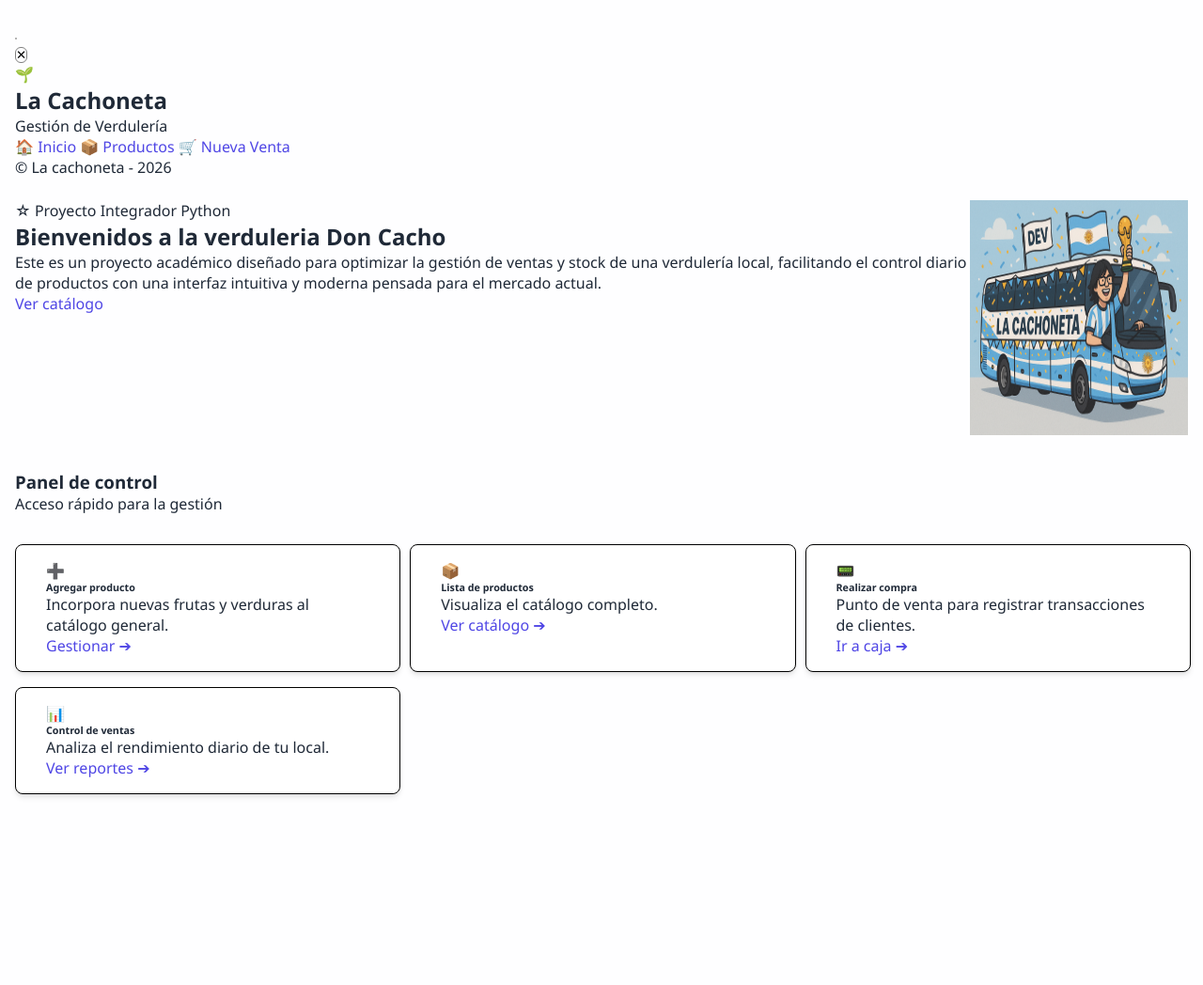
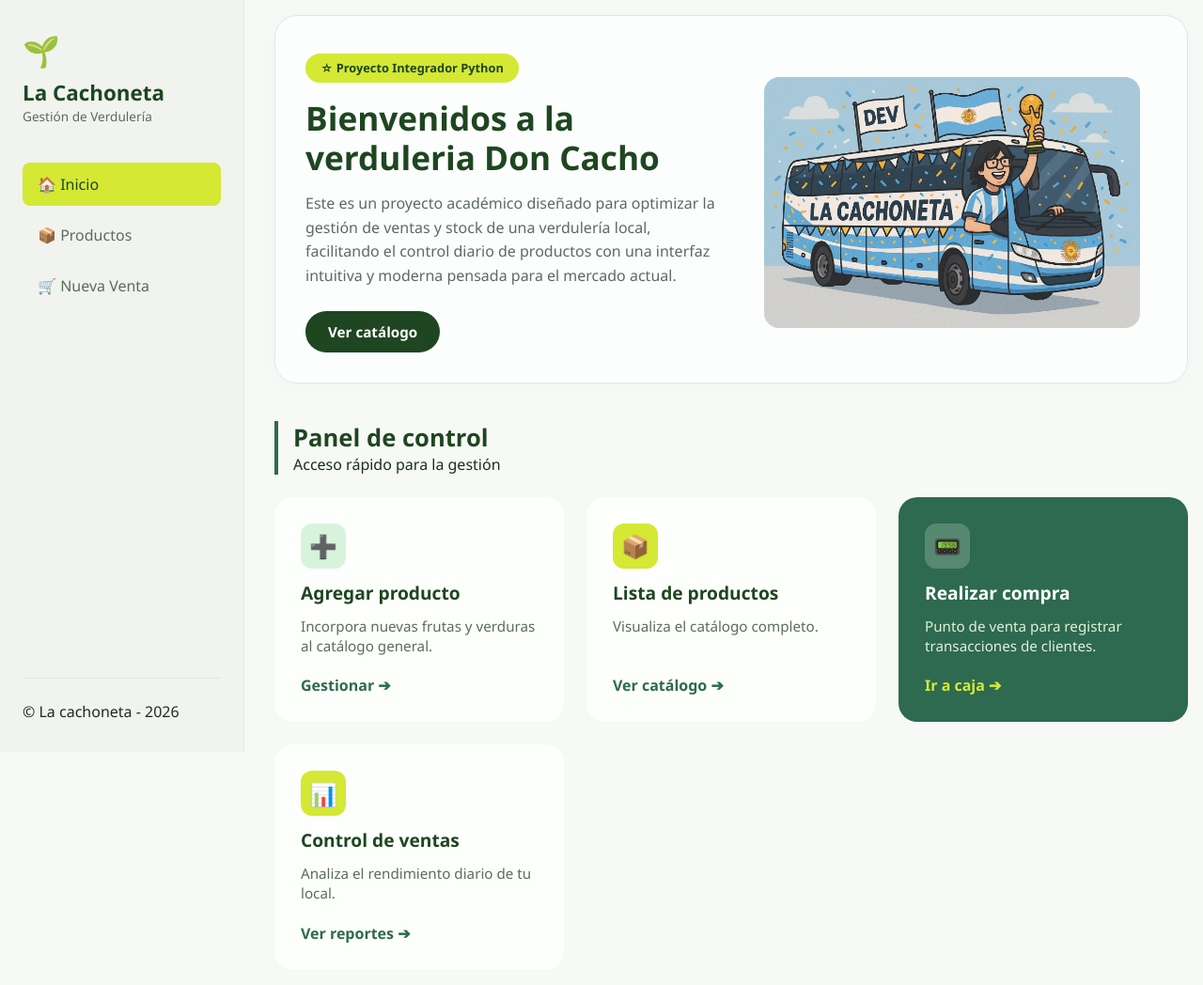
Before and after one commit to HotCode2025/la-cachoneta-tercer-semestre, a Flask app: page / in a window 1280 px wide. Shown: the whole page at 94% size. Before the commit the page ends 848 px from the top, so only its background shows below. Run offline with Flask 3, Linux system fonts and the light colour scheme; data that the repository does not hold is empty.

Commit message:
agrega estilos generales

```diff
--- a/Programacion III/Python/ProyectoIntegrador/static/css/style.css
+++ b/Programacion III/Python/ProyectoIntegrador/static/css/style.css
@@ -1,15 +1,21 @@
 /* static/css/style.css */
 
+/* --- PALETA DE COLORES MODERNA --- */
 :root {
-  --primary-color: #4f46e5; /* Azul moderno */
-  --primary-hover: #4338ca;
-  --danger-color: #ef4444; /* Rojo para alertas/eliminar */
-  --danger-bg: #fef2f2;
-  --text-main: #1f2937;
-  --text-muted: #6b7280;
-  --bg-body: #fefeff;
-  --bg-card: #ffffff;
-  --border-color: #e5e7eb;
+  --bg-app: #f7f9f6; /* Fondo general de la aplicación */
+  --bg-card: #ffffff; /* Fondo de tarjetas blancas */
+  --bg-card-flat: #fdfffc; /* Gris/verde muy claro plano */
+
+  --primary-dark: #1e4620; /* Verde oscuro institucional */
+  --primary-brand: #2d6a4f; /* Verde para botones principales */
+  --accent-yellow: #d8f3dc; /* Fondo verde claro / amarillo pastel */
+  --accent-bright: #d4e834; /* Verde/Amarillo lima brillante de los botones */
+
+  --text-main: #1b2e22; /* Texto oscuro con tinte verde */
+  --text-muted: #5c6b60; /* Texto secundario suave */
+  --border-color: #e2e8e4; /* Bordes sutiles modernos */
+
+  --sidebar-width: 260px;
 }
 
 * {
@@ -24,315 +30,443 @@ body {
     system-ui,
     -apple-system,
     sans-serif;
-  background-color: var(--bg-body);
+  background-color: var(--bg-app);
   color: var(--text-main);
-  margin: 0;
-  padding: 1.5rem 1rem;
+  min-height: 100vh;
 }
 
-.container {
-  max-width: 900px;
+/* --- DISPOSICIÓN GLOBAL (LAYOUT) --- */
+.app-layout {
+  display: flex;
+  flex-direction: column;
+  min-height: 100vh;
+}
+
+.main-wrapper {
+  display: flex;
+  flex-direction: column;
+  flex: 1;
+  width: 100%;
+  padding: 1rem;
+}
+
+.content-body {
+  flex: 1;
+  width: 100%;
+  max-width: 1200px;
   margin: 0 auto;
 }
 
-/* Header */
-
-header {
-  border: 1px solid black;
+/* --- BARRA LATERAL (SIDEBAR) --- */
+.sidebar {
+  background-color: #f1f3ef;
+  border-right: 1px solid var(--border-color);
+  width: var(--sidebar-width);
+  position: fixed;
+  top: 0;
+  left: -260px;
+  bottom: 0;
+  z-index: 999;
   display: flex;
   flex-direction: column;
-  justify-content: center;
-  align-items: center;
-
-  h1 {
-    font-size: 2.5rem;
-  }
-
-  p {
-    padding-bottom: 1rem;
-    color: #797b7c80;
-  }
+  padding: 2rem 1.5rem;
+  transition: left 0.3s ease;
 }
 
-/* Section principal Hero */
-section {
-  padding: 1rem 0;
-  display: flex;
-  flex-direction: column-reverse;
+.sidebar.open {
+  left: 0;
 }
 
-.info-section {
-  border: 1px solid black;
-  padding: 1rem 0;
+.sidebar-brand {
+  margin-bottom: 2.5rem;
+}
+.brand-icon {
+  font-size: 2rem;
+  margin-bottom: 0.5rem;
+}
+.sidebar-brand h2 {
+  font-size: 1.4rem;
+  color: var(--primary-dark);
+}
+.sidebar-brand p {
+  font-size: 0.85rem;
+  color: var(--text-muted);
+}
 
-  h3 {
-    font-size: 1.7rem;
-    padding-bottom: 0.5rem;
-    text-align: center;
-  }
+.sidebar-menu {
+  display: flex;
+  flex-direction: column;
+  gap: 0.5rem;
+  flex: 1;
+}
 
-  p {
-    text-align: justify;
-    padding: 0 1.5rem;
-  }
+.close-sidebar-btn {
+  position: absolute;
+  top: 1rem;
+  right: 1rem;
+  width: 36px;
+  height: 36px;
+  border: none;
+  border-radius: 50%;
+  background: white;
+  color: var(--primary-dark);
+  font-size: 1.2rem;
+  font-weight: bold;
+  cursor: pointer;
+  display: flex;
+  align-items: center;
+  justify-content: center;
+
+  box-shadow: 0 2px 8px rgba(0,0,0,.1);
+}
+
+.close-sidebar-btn:hover {
+  transform: scale(1.05);
+}
+
+.overlay {
+  position: fixed;
+  inset: 0;
+  background: rgba(0,0,0,.45);
+  opacity: 0;
+  visibility: hidden;
+  transition: all .3s ease;
+  z-index: 998;
+}
+
+.overlay.show {
+  opacity: 1;
+  visibility: visible;
+}
+
+.menu-item {
+  display: flex;
+  align-items: center;
+  padding: 0.75rem 1rem;
+  color: var(--text-muted);
+  text-decoration: none;
+  font-weight: 500;
+  border-radius: 0.5rem;
+  transition: all 0.2s ease;
+}
+
+.menu-item:hover,
+.menu-item.active {
+  background-color: var(--accent-bright);
+  color: var(--primary-dark);
+}
+
+.sidebar-footer {
+  border-top: 1px solid var(--border-color);
+  padding-top: 1.5rem;
+}
+
+/* --- MENÚ HAMBURGUESA --- */
+.hamburger-btn {
+  position: fixed;
+  top: 1rem;
+  left: 1rem;
+  z-index: 1000;
+  display: flex;
+  flex-direction: column;
+  gap: 3px;
+  cursor: pointer;
+  padding: 0.5rem;
+  background: white;
+  border-radius: 0.5rem;
+  border: 1px solid var(--border-color);
+  box-shadow: 0 2px 5px rgba(0, 0, 0, 0.1);
+}
+
+.hamburger-btn span {
+  width: 22px;
+  height: 3px;
+  background-color: var(--primary-dark);
+  border-radius: 2px;
+}
+
+.hamburger-btn.hidden {
+  display: none;
+}
+
+/* --- MAIN HEADER --- */
+.main-header {
+  display: flex;
+  align-items: center;
+  justify-content: space-between;
+  background-color: transparent;
+  padding: 1rem 0 2rem 3.5rem; /* Margen para no tapar con la hamburguesa */
+  border-bottom: 1px solid var(--border-color);
+  margin-bottom: 1.5rem;
+}
+
+.header-logo-mobile {
+  font-weight: 700;
+  font-size: 1.2rem;
+  color: var(--primary-dark);
+}
+
+.header-nav {
+  display: none; /* Se oculta en móviles */
+}
+
+.header-actions {
+  display: flex;
+  align-items: center;
+  gap: 1rem;
+}
+
+.search-box input {
+  padding: 0.5rem 1rem;
+  border-radius: 2rem;
+  border: 1px solid var(--border-color);
+  background-color: #eff2ef;
+}
+
+/* --- HERO COMPONENT --- */
+.hero-card {
+  background-color: #fcfefe;
+  border: 1px solid var(--border-color);
+  border-radius: 1.5rem;
+  padding: 2rem;
+  padding-top: 2.5rem;
+  display: flex;
+  flex-direction: column;
+  gap: 2rem;
+  margin-bottom: 2.5rem;
+  box-shadow: 0 4px 20px rgba(0, 0, 0, 0.02);
+}
+
+.badge {
+  background-color: var(--accent-bright);
+  color: var(--primary-dark);
+  padding: 0.4rem 1rem;
+  border-radius: 2rem;
+  font-size: 0.8rem;
+  font-weight: 700;
+  display: inline-block;
+  margin-bottom: 1rem;
+}
+
+.hero-info h1 {
+  font-size: 2.2rem;
+  color: var(--primary-dark);
+  margin-bottom: 1rem;
+  line-height: 1.2;
+}
+
+.hero-info p {
+  color: var(--text-muted);
+  line-height: 1.6;
+  margin-bottom: 1.5rem;
+}
+
+.hero-actions {
+  display: flex;
+  gap: 1rem;
+}
+
+.btn {
+  padding: 0.75rem 1.5rem;
+  border-radius: 2rem;
+  text-decoration: none;
+  font-weight: 600;
+  font-size: 0.95rem;
+  transition: transform 0.2s;
+}
+
+.btn-primary {
+  background-color: var(--primary-dark);
+  color: white;
+}
+
+.btn:hover {
+  transform: translateY(-2px);
+}
+
+.hero-image-wrapper {
+  display: flex;
+  align-items: center;
+  justify-content: center;
 }
 
 .logo-cachoneta {
   width: 100%;
-  height: 250px;
+  max-width: 400px;
+  height: auto;
+  border-radius: 1rem;
 }
 
-/* Control de panel */
-main {
-  padding-top: 0.5rem;
+/* --- PANEL SECCIÓN & CARDS --- */
+.panel-header-title {
+  margin-bottom: 1.5rem;
+  border-left: 4px solid var(--primary-brand);
+  padding-left: 1rem;
 }
 
-.panel-container {
-  border: 1px solid black;
-  padding: 0.5rem;
-  text-align: center;
+.panel-header-title h3 {
+  font-size: 1.6rem;
+  color: var(--primary-dark);
 }
 
-/* Tarjetas (Cards) */
 .cards-container {
-  padding-top: 2rem;
+  display: grid;
+  grid-template-columns: 1fr;
+  gap: 1.5rem;
 }
 
 .card {
-  background-color: var(--bg-card);
-  border-radius: 0.5rem;
-  border: 1px solid black;
-  box-shadow:
-    0 4px 6px -1px rgba(0, 0, 0, 0.1),
-    0 2px 4px -1px rgba(0, 0, 0, 0.06);
-  padding: 1rem 0.5rem;
-  margin-bottom: 1rem;
+  background-color: var(--bg-card-flat);
+  border-radius: 1.25rem;
+  padding: 1.75rem;
+  display: flex;
+  flex-direction: column;
+  gap: 0.75rem;
+  position: relative;
+  transition:
+    transform 0.2s,
+    box-shadow 0.2s;
+}
 
-  h2{
-    padding-left: 0.5rem;
+.card:hover {
+  transform: translateY(-4px);
+  box-shadow: 0 10px 25px rgba(0, 0, 0, 0.04);
+}
+
+/* Tarjeta especial oscura (Realizar compra) */
+.card.card-dark {
+  background-color: var(--primary-brand);
+  color: white;
+}
+.card.card-dark h6 {
+  color: white;
+}
+.card.card-dark p {
+  color: #e2f0d9;
+}
+.card.card-dark .card-action-link {
+  color: var(--accent-bright);
+}
+
+.card-icon-wrapper {
+  width: 48px;
+  height: 48px;
+  border-radius: 0.75rem;
+  display: flex;
+  align-items: center;
+  justify-content: center;
+  font-size: 1.5rem;
+}
+
+.icon-green {
+  background-color: #d8f3dc;
+}
+.icon-yellow {
+  background-color: var(--accent-bright);
+}
+.icon-light-green {
+  background-color: rgba(255, 255, 255, 0.2);
+}
+.icon-red {
+  background-color: #fecaca;
+}
+
+.card h6 {
+  font-size: 1.2rem;
+  color: var(--primary-dark);
+  font-weight: 700;
+}
+
+.card p {
+  font-size: 0.95rem;
+  color: var(--text-muted);
+  line-height: 1.4;
+  margin-bottom: 0.5rem;
+}
+
+.card-action-link {
+  text-decoration: none;
+  font-weight: 600;
+  color: var(--primary-brand);
+  margin-top: auto;
+}
+
+/* --- FOOTER --- */
+.main-footer {
+  text-align: center;
+  padding: 2rem 0;
+  color: var(--text-muted);
+  font-size: 0.85rem;
+  border-top: 1px solid var(--border-color);
+  margin-top: 3rem;
+}
+
+/* --- RESPONSIVE DESIGN (BREAKPOINTS) --- */
+
+@media (min-width: 768px) {
+  .cards-container {
+    grid-template-columns: repeat(2, 1fr);
+  }
+
+  .hero-card {
+    flex-direction: row;
+    align-items: center;
+  }
+
+  .hero-info {
+    flex: 1;
+  }
+
+  .hero-image-wrapper {
+    flex: 1;
   }
 }
 
-/* Breakpoints */
-
-@media (min-width: 768px) {
-  /* Hero section */
-  section {
-    flex-direction: row;
+@media (min-width: 1024px) {
+  /* Se despliega permanentemente el Sidebar en pantallas grandes */
+  .hamburger-btn {
+    display: none; /* Ocultamos el botón en PC */
   }
 
-  .info-section {
-    border: 1px solid black;
-
-    h3 {
-      padding-top: 0.5rem;
-    }
-
-    p {
-      font-size: 1.1rem;
-    }
+  .sidebar {
+    left: 0;
   }
 
-  .logo-cachoneta {
-    width: 45%;
+  .main-wrapper {
+    padding-left: calc(var(--sidebar-width) + 2rem);
   }
 
-  /* Cards section */
-  .panel-container {
-    padding-left: 1.5rem;
-    text-align: start;
+  .main-header {
+    padding-left: 0;
+    display: flex;
   }
 
-  /* Tarjetas (Cards) */
-  .cards-container {
-    display: grid;
-    grid-template-columns: repeat(2, 50%);
-    column-gap: 10px;
-    padding-right: 0.5rem;
+  .header-nav {
+    display: flex;
+    gap: 2rem;
   }
 
-  .card {
-    padding: 1rem 2rem;
+  .header-nav a {
+    text-decoration: none;
+    color: var(--text-muted);
+    font-weight: 600;
+    padding-bottom: 0.5rem;
+  }
+
+  .header-nav a.active {
+    color: var(--primary-dark);
+    border-bottom: 2px solid var(--primary-dark);
+  }
+
+  .cards-container {
+    grid-template-columns: repeat(3, 1fr);
+  }
+
+  .header-logo-mobile {
+    display: none; /* Usa el logo del sidebar */
+  }
+
+  .close-sidebar-btn {
+    display: none;
   }
 }
-
-@media (min-width: 992px) {
-  section {
-    padding: 1.5rem 0;
-  }
-
-  .info-section {
-    padding-top: 1.5rem;
-
-    h3 {
-      font-size: 1.9rem;
-      padding-bottom: 0.8rem;
-    }
-  }
-
-  .logo-cachoneta {
-    width: 100%;
-    height: 250px;
-  }
-
-  /* Cards section */
-  .panel-container {
-    h3 {
-      font-size: 1.2rem;
-    }
-    p {
-      font-size: 1.1rem;
-    }
-  }
-
-  /* Tarjetas (Cards) */
-  .cards-container {
-    grid-template-columns: repeat(3, 33.3%);
-    column-gap: 10px;
-    padding-right: 1rem;
-  }
-}
-
-form {
-  display: flex;
-  flex-direction: column;
-  gap: 1rem;
-}
-
-label {
-  font-size: 0.875rem;
-  font-weight: 600;
-  color: var(--text-main);
-  margin-bottom: -0.5rem;
-}
-
-input {
-  padding: 0.75rem;
-  border: 1px solid var(--border-color);
-  border-radius: 0.375rem;
-  font-size: 0.75rem;
-  outline: none;
-  transition: border-color 0.2s;
-}
-
-input:focus {
-  border-color: var(--primary-color);
-  box-shadow: 0 0 0 3px rgba(79, 70, 229, 0.1);
-}
-
-input:disabled {
-  background-color: var(--bg-body);
-  color: var(--text-muted);
-  cursor: not-allowed;
-}
-
-button {
-  background-color: var(--bg-body);
-  border: 1px solid gray;
-  border-radius: 0.375rem;
-  cursor: pointer;
-  transition: background-color 0.2s;
-}
-
-button:hover {
-  background-color: var(--primary-hover);
-}
-
-/* Formulario en línea (para la tabla) */
-.inline-form {
-  display: flex;
-  flex-direction: row;
-  align-items: center;
-  gap: 0.5rem;
-}
-
-.inline-form input {
-  width: 55px;
-  padding: 0.5rem;
-}
-
-.inline-form button {
-  padding: 0.35rem 0.6rem;
-  font-size: 0.875rem;
-}
-
-.confirm-button, .add-btn{
-  padding: 0.50rem;
-}
-
-/* Tablas */
-table {
-  width: 100%;
-  border-collapse: collapse;
-  margin-top: 1rem;
-}
-
-th,
-td {
-  padding: 1rem;
-  text-align: left;
-  border-bottom: 1px solid var(--border-color);
-}
-
-th {
-  background-color: #f9fafb;
-  font-weight: 600;
-  color: var(--text-muted);
-  text-transform: uppercase;
-  font-size: 0.75rem;
-  letter-spacing: 0.05em;
-}
-
-tr:hover {
-  background-color: #f9fafb;
-}
-
-/* Enlaces y Acciones */
-a {
-  color: var(--primary-color);
-  text-decoration: none;
-  font-weight: 500;
-}
-
-a:hover {
-  text-decoration: underline;
-}
-
-td a {
-  margin-left: 0.75rem;
-  font-size: 0.875rem;
-}
-
-/* Clases de Utilidad */
-.critico {
-  color: var(--danger-color);
-  background-color: var(--danger-bg);
-  padding: 0.25rem 0.75rem;
-  border-radius: 9999px;
-  font-weight: 700;
-  font-size: 0.875rem;
-}
-
-.nav-link {
-  display: inline-block;
-  margin-bottom: 1.5rem;
-}
-
-/* Alerta errores */
-.alert{
-  border: 1px solid #6b7280;
-  border-radius: 10px;
-  padding: 0.7rem;
-  margin: 0.5rem 0;
-  color: white;
-  font-weight: bold;
-}
-
-.danger{
-  background-color: red;
-}
-
-.warning{
-  background-color: yellow;
-  color: #ef4444;
-}
```
